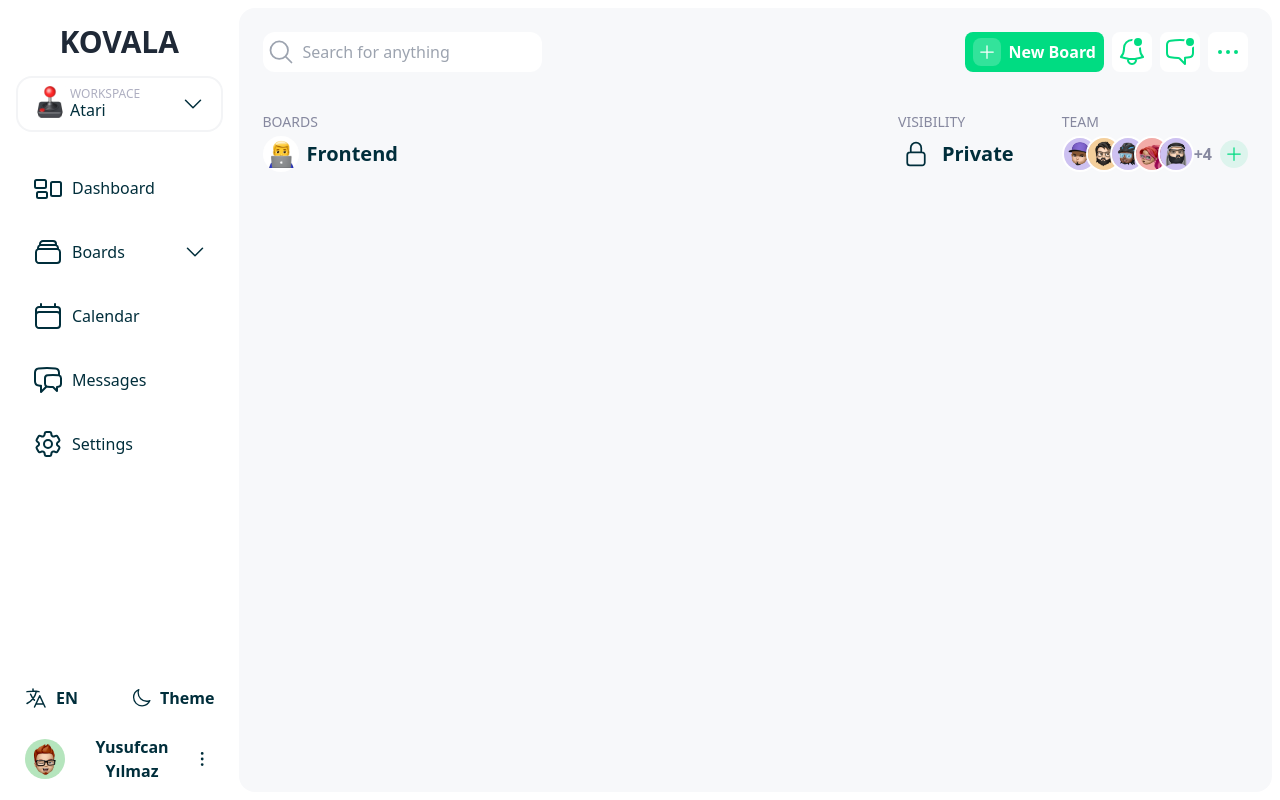
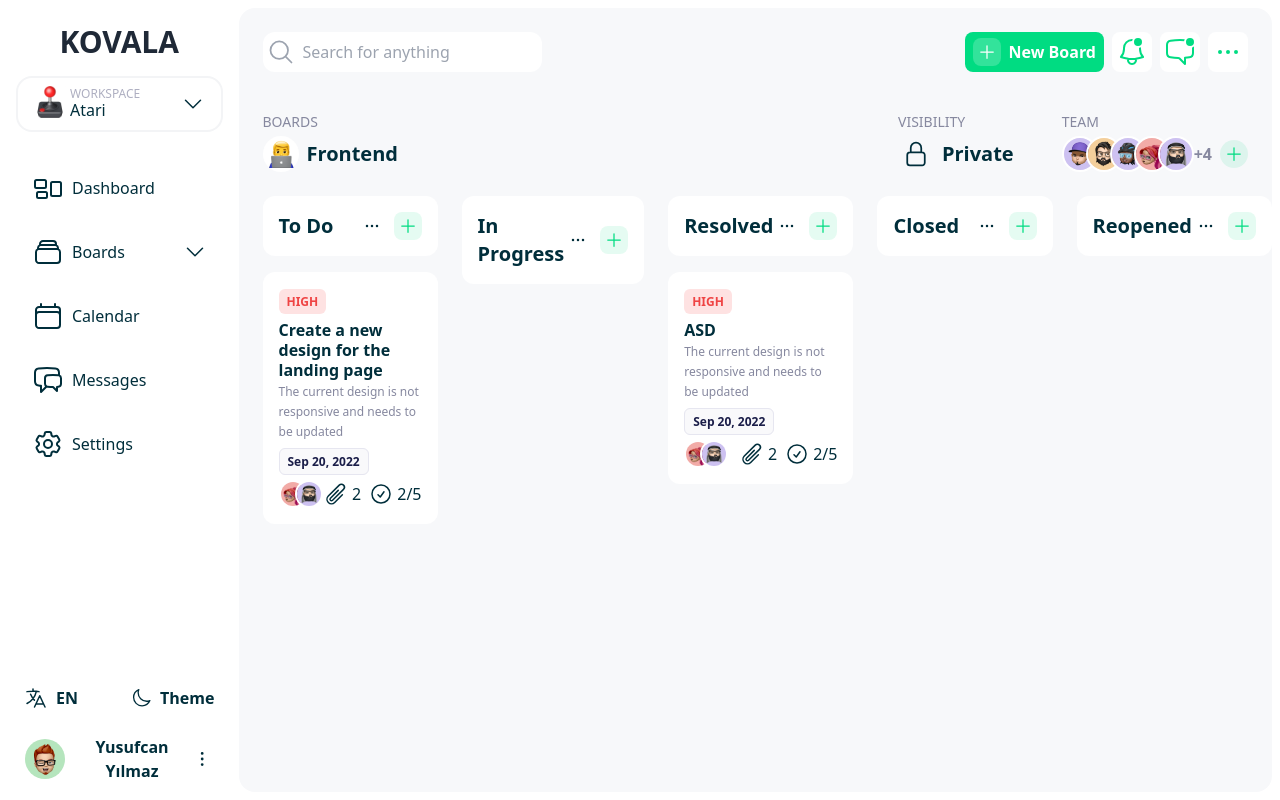
Before and after one commit to YusufcanY/kovala, a Nuxt app: page /boards/1 in a window 1280 px wide. Built offline with nearby package versions, Linux system fonts and the light colour scheme.

Commit message:
feat: issue boards skeleton created

```diff
--- a/pages/boards/[board].vue
+++ b/pages/boards/[board].vue
@@ -1,9 +1,191 @@
-<script setup lang="ts"></script>
+<script setup lang="ts">
+  import {
+    CheckCircleIcon,
+    EllipsisHorizontalIcon,
+    PaperClipIcon,
+    PlusIcon,
+  } from '@heroicons/vue/24/outline'
+  import Draggable from 'vuedraggable'
+  import type { Issue } from '@/types/Issues'
+
+  const lists = ref([
+    // 10: To Do, 20: In Progress, 30: Resolved, 40: Closed, 50: Reopened
+    {
+      id: 10,
+      name: 'To Do',
+    },
+    {
+      id: 20,
+      name: 'In Progress',
+    },
+    {
+      id: 30,
+      name: 'Resolved',
+    },
+    {
+      id: 40,
+      name: 'Closed',
+    },
+    {
+      id: 50,
+      name: 'Reopened',
+    },
+  ])
+  const issueList = ref<Issue[]>([
+    {
+      id: 1,
+      title: 'Create a new design for the landing page',
+      description:
+        'The current design is not responsive and needs to be updated',
+      status: 10,
+      priority: 'HIGH',
+      assignee: 'https://i.pravatar.cc/300?img=1',
+      labels: [
+        // need to display labels on front
+        {
+          id: 1,
+          name: 'Design',
+          color: '#F2C94C',
+        },
+        {
+          id: 2,
+          name: 'Frontend',
+          color: '#2F80ED',
+        },
+      ],
+      task: {
+        total: 5,
+        completed: 2,
+      },
+      attachments: 2,
+      due_date: 'Sep 20, 2022',
+      created_at: '2021-07-01',
+      updated_at: '2021-07-01',
+    },
+    {
+      id: 2,
+      title: 'ASD',
+      description:
+        'The current design is not responsive and needs to be updated',
+      status: 30,
+      priority: 'HIGH',
+      assignee: 'https://i.pravatar.cc/300?img=1',
+      labels: [
+        // need to display labels on front
+        {
+          id: 1,
+          name: 'Design',
+          color: '#F2C94C',
+        },
+        {
+          id: 2,
+          name: 'Frontend',
+          color: '#2F80ED',
+        },
+      ],
+      task: {
+        total: 5,
+        completed: 2,
+      },
+      attachments: 2,
+      due_date: 'Sep 20, 2022',
+      created_at: '2021-07-01',
+      updated_at: '2021-07-01',
+    },
+  ])
+  const getListFilteredByStatus = (status: number) => {
+    return issueList.value.filter((issue) => issue.status === status)
+  }
+</script>
 <template>
   <div>
     <div class="space-y-10 p-6">
       <BoardHeader />
       <BoardInfoSubheader />
     </div>
+    <div class="flex overflow-scroll hide-scrollbar">
+      <div
+        v-for="(item, index) in lists"
+        :key="index"
+        class="ml-6 w-64 space-y-4"
+      >
+        <div class="flex items-center justify-between rounded-xl bg-white p-4">
+          <span class="text-xl font-bold">{{ item.name }}</span>
+          <div class="flex items-center space-x-2">
+            <button
+              class="rounded-lg p-1 transition-colors duration-200 hover:bg-gray-100"
+            >
+              <EllipsisHorizontalIcon class="h-5 w-5" />
+            </button>
+            <button class="rounded-lg bg-primary-accent bg-opacity-10 p-1">
+              <PlusIcon class="h-5 w-5 text-primary-accent" />
+            </button>
+          </div>
+        </div>
+        <Draggable
+          group="issues"
+          item-key="id"
+          :list="getListFilteredByStatus(item.id)"
+        >
+          <template #item="{ element }: { element: Issue }">
+            <button class="space-y-2 rounded-xl bg-white p-4 text-left">
+              <div>
+                <span
+                  class="rounded-md bg-red-100 px-2 py-1 text-xs font-bold text-red-500"
+                >
+                  {{ element.priority }}
+                </span>
+              </div>
+              <div>
+                <div class="leading-5">
+                  <span class="font-semibold">{{ element.title }}</span>
+                </div>
+                <div class="leading-5">
+                  <span class="text-xs text-[#86889F]">{{
+                    element.description
+                  }}</span>
+                </div>
+              </div>
+              <div>
+                <span
+                  class="rounded-md border border-[#e6e6f0] bg-[#f9f9fb] px-2 py-1 text-xs font-bold text-[#1b1e49]"
+                  >{{ element.due_date }}</span
+                >
+              </div>
+              <div class="flex justify-between">
+                <div
+                  class="flex flex-row-reverse items-center justify-end -space-x-3 space-x-reverse"
+                >
+                  <img
+                    alt=""
+                    class="h-7 w-7 rounded-full border-2 border-white"
+                    src="/memojis/memoji-1.jpg"
+                  />
+                  <img
+                    alt=""
+                    class="h-7 w-7 rounded-full border-2 border-white"
+                    src="/memojis/memoji-3.jpg"
+                  />
+                </div>
+                <div class="flex items-center space-x-2">
+                  <div class="flex items-center space-x-1">
+                    <PaperClipIcon class="h-6 w-6" />
+                    <span class="font-medium">{{ element.attachments }}</span>
+                  </div>
+                  <div class="flex items-center space-x-1">
+                    <CheckCircleIcon class="h-6 w-6" />
+                    <span class="font-medium"
+                      >{{ element.task.completed }}/{{
+                        element.task.total
+                      }}</span
+                    >
+                  </div>
+                </div>
+              </div>
+            </button>
+          </template>
+        </Draggable>
+      </div>
+    </div>
   </div>
 </template>
--- a/tailwind.config.js
+++ b/tailwind.config.js
@@ -1,3 +1,6 @@
+// eslint-disable-next-line @typescript-eslint/no-var-requires
+const plugin = require('tailwindcss/plugin')
+
 module.exports = {
   mode: 'jit',
   content: [
@@ -27,5 +30,16 @@ module.exports = {
     require('@tailwindcss/typography'),
     require('@tailwindcss/line-clamp'),
     require('@tailwindcss/aspect-ratio'),
+    plugin(function ({ addUtilities }) {
+      addUtilities({
+        '.hide-scrollbar': {
+          '&::-webkit-scrollbar': {
+            display: 'none',
+          },
+          '-ms-overflow-style:': 'none',
+          'scrollbar-width:': 'none',
+        },
+      })
+    }),
   ],
 }
```
Also changed, not shown: types/Issues.d.ts (added, +18 -0 lines).
